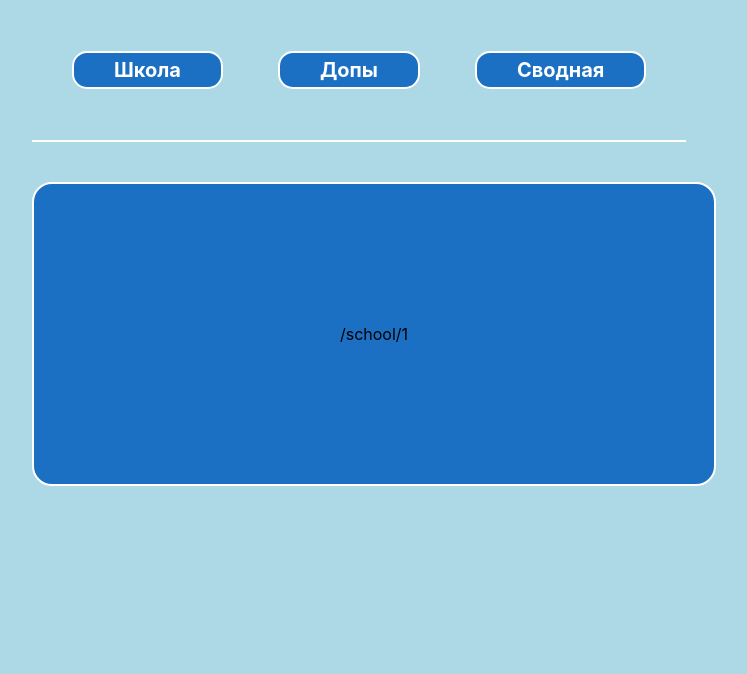
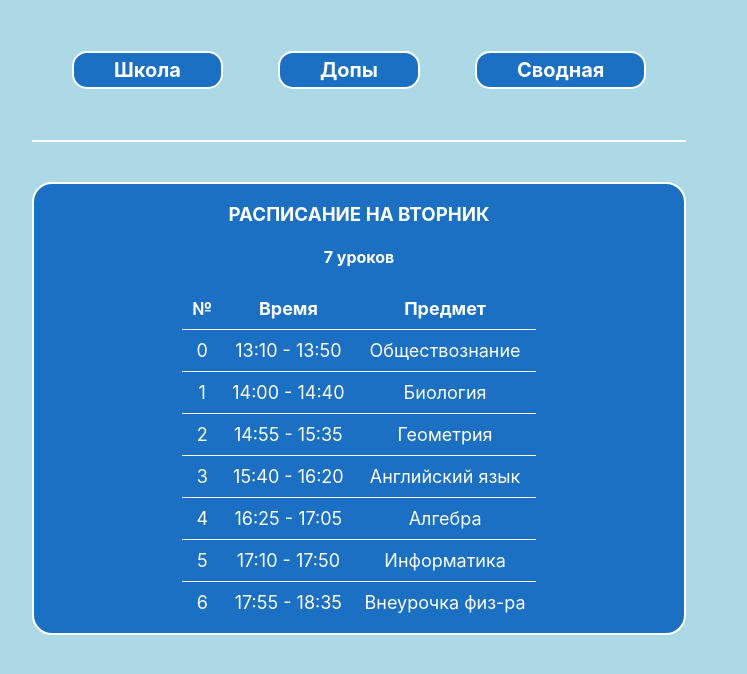
Before and after one commit to Cypress-Girl/School_Schedule.SPA, a React (Create React App) app: page /school/1 in a window 1280 px wide. Shown: the top 674 px of the page, without its empty margins (8-755 px from the left). Built offline with nearby package versions, Linux system fonts and the light colour scheme.

Commit message:
Create <LessonTable /> for display the shedule.

```diff
--- a/src/pages/School.css
+++ b/src/pages/School.css
@@ -3,7 +3,7 @@
 }
 
 #rounded-div {
-    width: 680px;
+  width: 650px;
   height: 300px;
   background-color: #1c70c4;
   border-radius: 20px;
--- a/src/pages/School.js
+++ b/src/pages/School.js
@@ -16,7 +16,7 @@ function School() {
     return (
         <div id="rounded-div">
             {weekday.map((day, index) => (
-                <Link to={`/school/${day.name}`} key={index} style={{display: "block"}} className="secondary-link">
+                <Link to={`/school/${index}`} key={index} style={{display: "block"}} className="secondary-link">
                     {day.title}
                 </Link>
             ))}
--- a/src/pages/SheduleSchool.css
+++ b/src/pages/SheduleSchool.css
@@ -1,16 +1,32 @@
-#rounded-div {
-    border: 2px solid white;
+#rounded-div1 {
+  border: 2px solid white;
 }
 
-#rounded-div {
-    width: 680px;
-    height: 300px;
-    background-color: #1c70c4;
-    border-radius: 20px;
+#rounded-div1 {
+  width: 650px;
+  height: 300px;
+  background-color: #1c70c4;
+  border-radius: 20px;
 }
 
-#rounded-div {
-    text-align: left;
+#rounded-div1 {
+  height: auto;
+  padding-bottom: 10px;
+  text-align: center;
+  color: white;
+}
+
+table {
+  border-spacing: 15px;
+  margin: 0 auto;
+  font-size: 18px;
+  border-collapse: collapse;
+}
+table tr:not(:last-child) {
+  border-bottom: 1px solid white;
+}
+table th, table td {
+  padding: 10px;
 }
 
 /*# sourceMappingURL=SheduleSchool.css.map */
--- a/src/pages/SheduleSchool.js
+++ b/src/pages/SheduleSchool.js
@@ -1,9 +1,73 @@
 import React from "react";
+import "./SheduleSchool.css";
+
+const SUB_ALGEBRA = "Алгебра";
+const SUB_GEOMETRY = "Геометрия";
+const SUB_RUSSIAN = "Русский язык";
+const SUB_LITERATURE = "Литература";
+const SUB_GEOGRAPHY = "География";
+const SUB_HISTORY = "История";
+const SUB_PE = "Физ-ра";
+const SUB_SOCIAL = "Обществознание";
+const SUB_BIOLOGY = "Биология";
+const SUB_ENGLISH = "Английский язык";
+const SUB_COMPUTER = "Информатика";
+const SUB_PHYSICS = "Физика";
+const SUB_TECHNOLOGY = "Технология";
+const SUB_NATIVE_LANG = "Родной язык";
+const SUB_MUSIC = "Музыка";
+const SUB_ART = "ИЗО";
+const SUB_OPEN_PE = "Внеурочка физ-ра";
+const SUB_OPEN_MATHS = "Внеурочка математика";
+
+const lessonTime = [
+    "13:10 - 13:50",
+    "14:00 - 14:40",
+    "14:55 - 15:35",
+    "15:40 - 16:20",
+    "16:25 - 17:05",
+    "17:10 - 17:50",
+    "17:55 - 18:35"
+]
+
+const shedule = [
+    {"first": 1, "subjects": [SUB_ALGEBRA, SUB_GEOGRAPHY, SUB_HISTORY, SUB_PE, SUB_RUSSIAN, SUB_LITERATURE]},
+    {"first": 0, "subjects": [SUB_SOCIAL, SUB_BIOLOGY, SUB_GEOMETRY, SUB_ENGLISH, SUB_ALGEBRA, SUB_COMPUTER, SUB_OPEN_PE]},
+    {"first": 0, "subjects": [SUB_RUSSIAN, SUB_PHYSICS, SUB_LITERATURE, SUB_ALGEBRA, SUB_GEOMETRY, SUB_GEOGRAPHY]},
+    {"first": 0, "subjects": [SUB_OPEN_MATHS, SUB_PE, SUB_ENGLISH, SUB_TECHNOLOGY, SUB_TECHNOLOGY, SUB_NATIVE_LANG, SUB_NATIVE_LANG]},
+    {"first": 0, "subjects": [SUB_MUSIC, SUB_ENGLISH, SUB_ALGEBRA, SUB_RUSSIAN, SUB_HISTORY, SUB_ART, SUB_PHYSICS]},
+]
+
+const nameOfDays = ["ПОНЕДЕЛЬНИК", "ВТОРНИК", "СРЕДУ", "ЧЕТВЕРГ", "ПЯТНИЦУ"];
+
+function LessonTable(props) {
+    return (
+        <table>
+            <tr>
+                <th>№</th>
+                <th>Время</th>
+                <th>Предмет</th>
+            </tr>
+            {shedule[props.weekday].subjects.map((subject, index) => (
+                <tr>
+                    <td>{index + shedule[props.weekday].first}</td>
+                    <td>{lessonTime[index + shedule[props.weekday].first]}</td>
+                    <td>{subject}</td>
+                </tr>
+            ))}
+        </table>
+    )
+}
 
 function SheduleSchool(props) {
+    let weekday = props.match.params.weekday;
+    let countLessons = shedule[weekday].subjects.length;
+
     return (
-        <div id="rounded-div">
-            {props.location.pathname}
+        <div id="rounded-div1">
+            <h3>РАСПИСАНИЕ НА {nameOfDays[weekday]}</h3>
+            <h4>{countLessons} уроков</h4>
+            <LessonTable weekday={weekday} />
         </div>
     )
 }
--- a/src/pages/SheduleSchool.scss
+++ b/src/pages/SheduleSchool.scss
@@ -1,6 +1,24 @@
 @import "general";
 
-#rounded-div {
+#rounded-div1 {
   @extend %rounded-rect;
-  text-align: left;
+  height: auto;
+  padding-bottom: 10px;
+  text-align: center;
+  color: $contrast-color;
 }
+
+table {
+  border-spacing: 15px;
+  margin: 0 auto;
+  font-size: 18px;
+  border-collapse: collapse;
+
+  tr:not(:last-child) {
+    border-bottom: 1px solid $contrast-color;
+  }
+
+  th, td {
+    padding: 10px;
+  }
+}
--- a/src/pages/_general.scss
+++ b/src/pages/_general.scss
@@ -9,7 +9,7 @@ $offset: 40px;
 }
 
 %rounded-rect {
-  width: 680px;
+  width: 650px;
   height: 300px;
   @extend %border-white;
   background-color: $dark-color;
```
Also changed, not shown: src/App.css (indentation only), 2 other files (tests, documents, lock files or other folders). Lines whose indentation alone changed are shown as unchanged.
